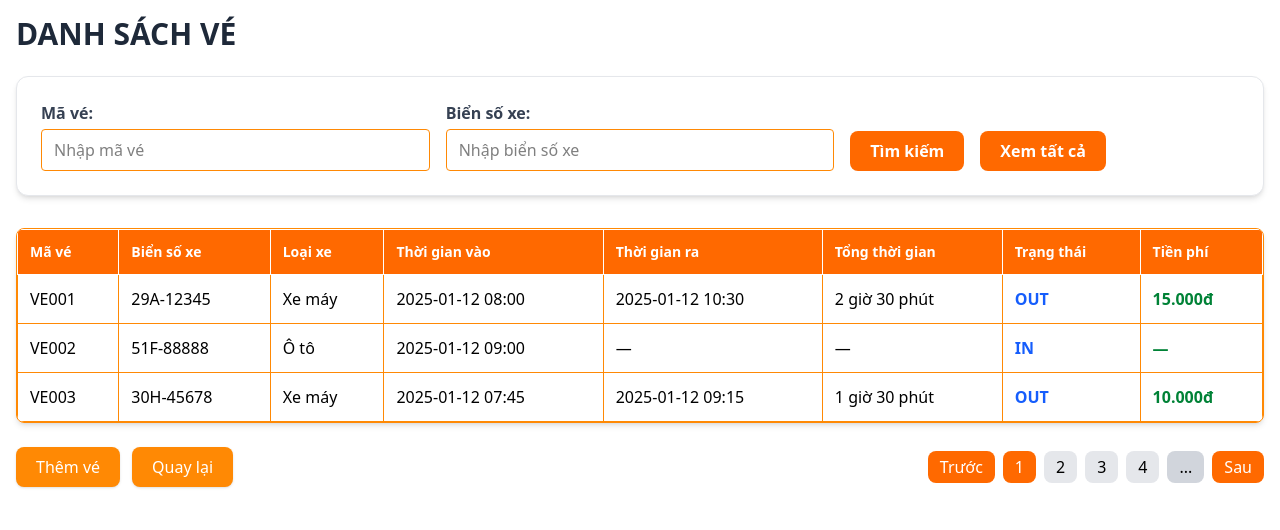
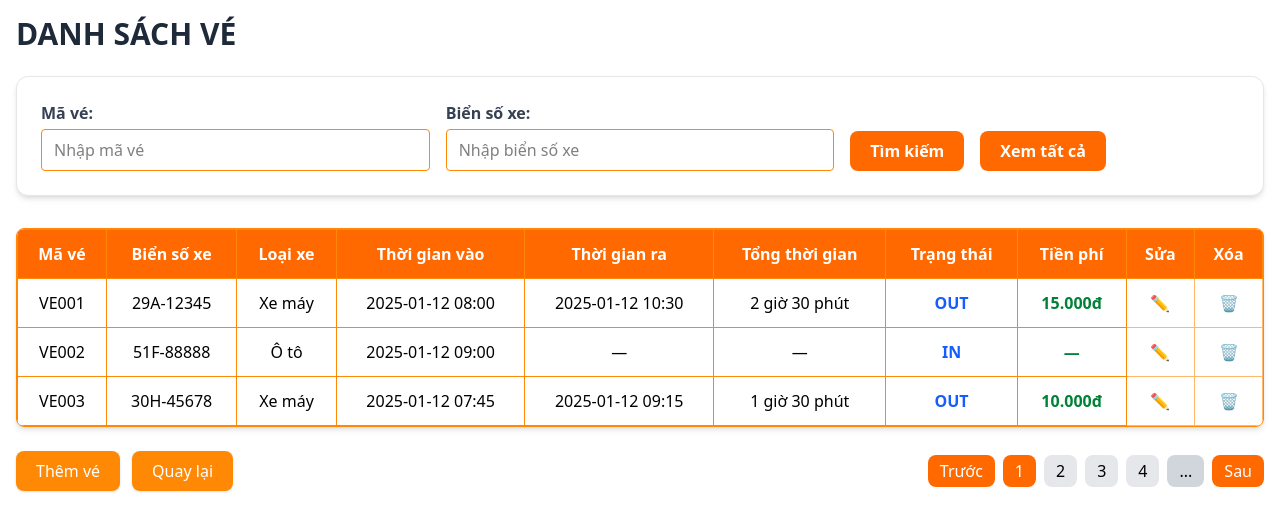
Before and after one commit to nguyenmanhhieu2903/DU-AN-ORACE, a React (Vite) app: page /ticketlist in a window 1280 px wide. Shown: the top 530 px of the page. Built offline with nearby package versions, Linux system fonts and the light colour scheme.

Commit message:
update-bang ve

```diff
--- a/src/component/ticketlist.jsx
+++ b/src/component/ticketlist.jsx
@@ -92,15 +92,17 @@ const TicketList = () => {
       <div className="border border-orange-400 rounded-lg overflow-hidden shadow-md">
         <table className="w-full text-left border-collapse ">
           <thead>
-            <tr className="bg-orange-500 border border-orange-400 text-white text-sm">
-              <th className="p-3 border">Mã vé</th>
-              <th className="p-3 border">Biển số xe</th>
-              <th className="p-3 border">Loại xe</th>
-              <th className="p-3 border">Thời gian vào</th>
-              <th className="p-3 border">Thời gian ra</th>
-              <th className="p-3 border">Tổng thời gian</th>
-              <th className="p-3 border">Trạng thái</th>
-              <th className="p-3 border">Tiền phí</th>
+            <tr className="bg-orange-500 border border-orange-400 text-white text-center">
+              <th className="p-3 border border-orange-400">Mã vé</th>
+              <th className="p-3 border border-orange-400">Biển số xe</th>
+              <th className="p-3 border border-orange-400">Loại xe</th>
+              <th className="p-3 border border-orange-400">Thời gian vào</th>
+              <th className="p-3 border border-orange-400">Thời gian ra</th>
+              <th className="p-3 border border-orange-400">Tổng thời gian</th>
+              <th className="p-3 border border-orange-400">Trạng thái</th>
+              <th className="p-3 border border-orange-400">Tiền phí</th>
+              <th className="p-3 border border-orange-400">Sửa</th>
+              <th className="p-3 border border-orange-400">Xóa</th>
             </tr>
           </thead>
 
@@ -113,7 +115,7 @@ const TicketList = () => {
               </tr>
             ) : (
               filtered.map((t) => (
-                <tr key={t.code} className="hover:bg-gray-50">
+                <tr key={t.code} className="text-center hover:bg-gray-50">
                   <td className="p-3 border border-orange-400">{t.code}</td>
                   <td className="p-3 border border-orange-400">{t.plate}</td>
                   <td className="p-3 border border-orange-400">{t.type}</td>
@@ -122,6 +124,8 @@ const TicketList = () => {
                   <td className="p-3 border border-orange-400">{t.totalTime}</td>
                   <td className="p-3 border border-orange-400 font-bold text-blue-600">{t.status}</td>
                   <td className="p-3 border border-orange-400 font-semibold text-green-700">{t.fee}</td>
+                  <td className="p-3 border border-orange-300 cursor-pointer justify-center">✏️</td>
+                  <td className="p-3 border border-orange-300 cursor-pointer justify-center">🗑️</td>
                 </tr>
               ))
             )}
@@ -134,7 +138,7 @@ const TicketList = () => {
           {/* LEFT BUTTON GROUP */}
           <div className="flex gap-3">
             <a
-              href="/addKH"
+              href=""
               className="bg-orange-400 text-white px-5 py-2 rounded-lg shadow hover:bg-orange-600 transition"
             >
               Thêm vé
```
